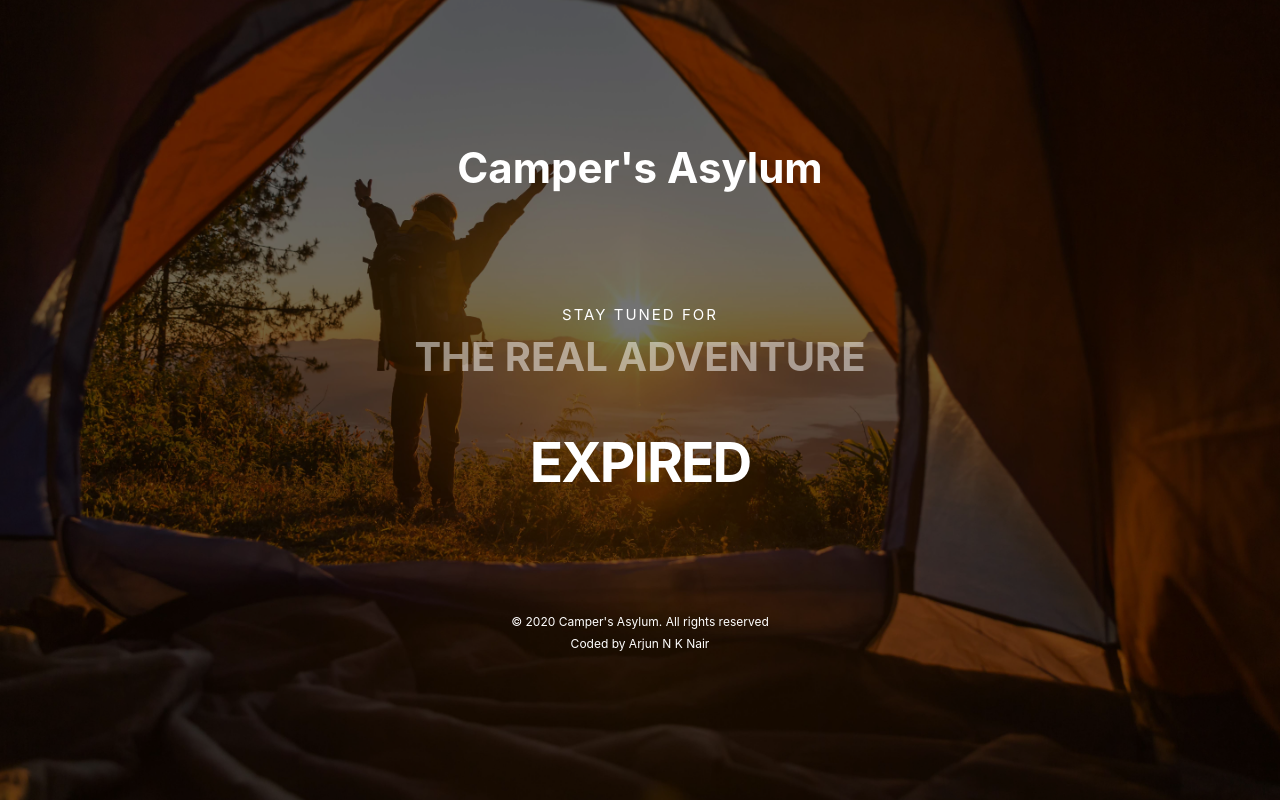
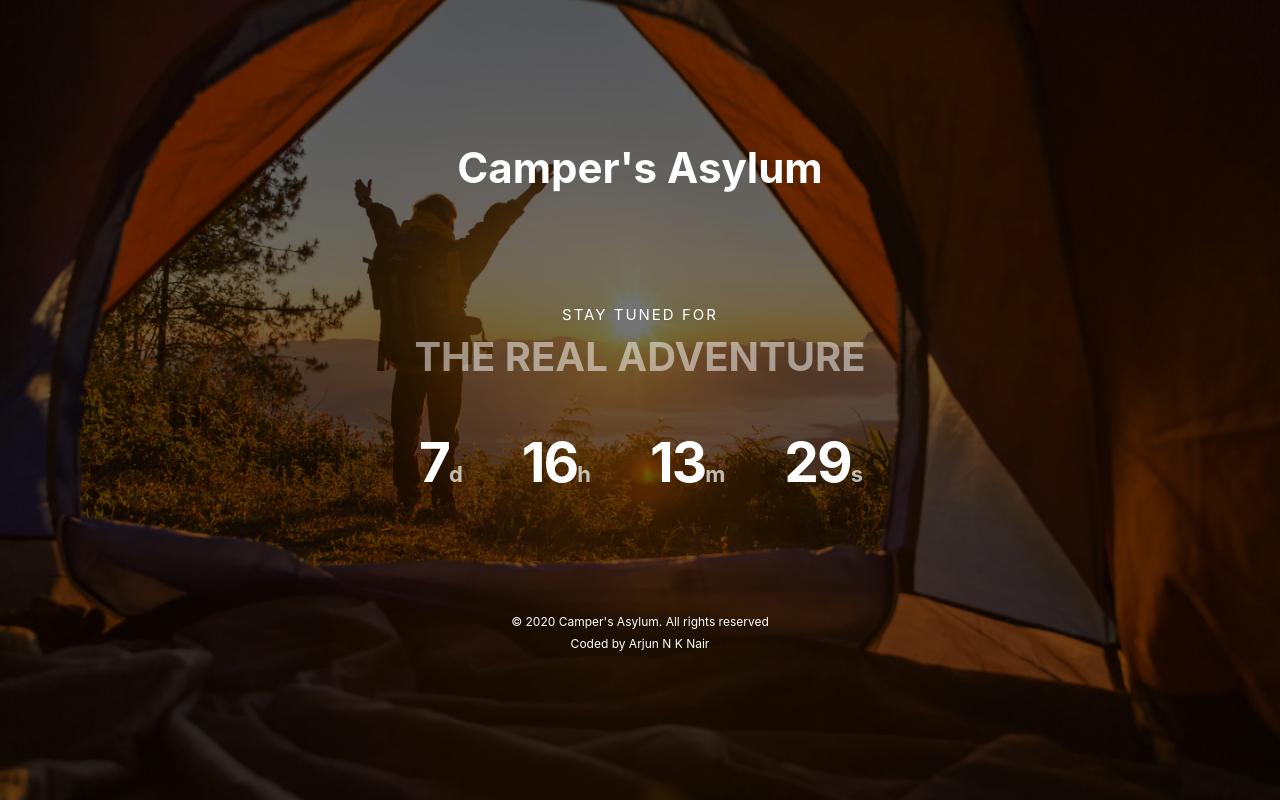
Before and after one commit to arjunnk22/campers-asylum, a plain HTML site: page index.html in a window 1280 px wide. Drawn offline with Linux system fonts and the light colour scheme.

Commit message:
dateextended

```diff
--- a/index.html
+++ b/index.html
@@ -33,7 +33,7 @@
 
 		<script>
 			// Set the date we're counting down to
-			var countDownDate = new Date("Nov 20, 2020 00:00:00").getTime();
+			var countDownDate = new Date("Dec 1, 2020 00:00:00").getTime();
 
 			// Update the count down every 1 second
 			var countdownfunction = setInterval(function () {
```
